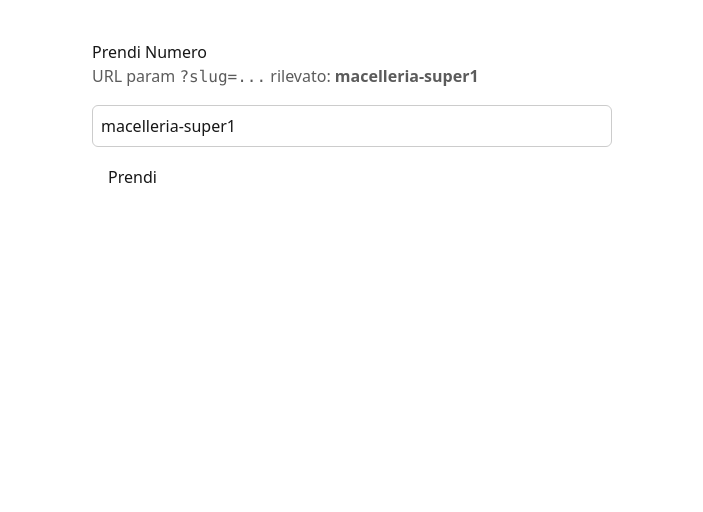
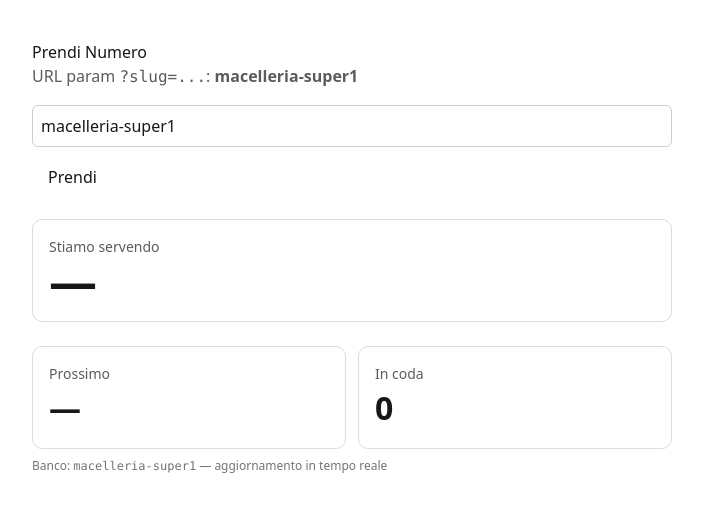
Before and after one commit to fabiofus/queue-app, a Next.js app: page /take in a window 1280 px wide. Shown: the top 512 px of the page, without its empty margins (288-991 px from the left). Built offline with nearby package versions, Linux system fonts and the light colour scheme; no server answers; the database is empty.

Commit message:
tabellone realtime per banconista e cliente

```diff
--- a/app/clerk/page.tsx
+++ b/app/clerk/page.tsx
@@ -1,5 +1,6 @@
 "use client";
 import { useState } from "react";
+import Board from "@/components/Board";
 
 export default function ClerkPage() {
   const [slug, setSlug] = useState("macelleria-super1");
@@ -20,7 +21,7 @@ export default function ClerkPage() {
   }
 
   return (
-    <div style={{ maxWidth: 520, margin: "40px auto", fontFamily: "system-ui" }}>
+    <div style={{ maxWidth: 640, margin: "40px auto", fontFamily: "system-ui" }}>
       <h1>Banconista — Chiama Prossimo</h1>
       <input
         value={slug}
@@ -36,6 +37,9 @@ export default function ClerkPage() {
 {JSON.stringify(called, null, 2)}
         </pre>
       )}
+
+      {/* Tabellone realtime */}
+      <Board slug={slug} />
     </div>
   );
 }
--- a/app/take/page.tsx
+++ b/app/take/page.tsx
@@ -1,35 +1,44 @@
 "use client";
 import { useState, useEffect } from "react";
 import { useSearchParams } from "next/navigation";
+import Board from "@/components/Board";
 
 export default function TakePage() {
   const searchParams = useSearchParams();
   const qpSlug = searchParams.get("slug") || "macelleria-super1";
   const [slug, setSlug] = useState(qpSlug);
   const [result, setResult] = useState<any>(null);
+  const [error, setError] = useState<string | null>(null);
   const [loading, setLoading] = useState(false);
 
-  useEffect(() => {
-    setSlug(qpSlug);
-  }, [qpSlug]);
+  useEffect(() => setSlug(qpSlug), [qpSlug]);
 
   async function take() {
+    try {
       setLoading(true);
       setResult(null);
+      setError(null);
       const res = await fetch("/api/tickets", {
         method: "POST",
         headers: { "Content-Type": "application/json" },
         body: JSON.stringify({ counterSlug: slug })
       });
       const data = await res.json();
+      if (!res.ok) throw new Error(data?.error || "Errore sconosciuto");
       setResult(data);
+    } catch (e: any) {
+      setError(e.message);
+    } finally {
       setLoading(false);
+    }
   }
 
   return (
-    <div style={{ maxWidth: 520, margin: "40px auto", fontFamily: "system-ui" }}>
+    <div style={{ maxWidth: 640, margin: "40px auto", fontFamily: "system-ui" }}>
       <h1>Prendi Numero</h1>
-      <p style={{ opacity: 0.7, marginBottom: 8 }}>URL param <code>?slug=...</code> rilevato: <b>{qpSlug}</b></p>
+      <p style={{ opacity: 0.7, marginBottom: 8 }}>
+        URL param <code>?slug=...</code>: <b>{qpSlug}</b>
+      </p>
       <input
         value={slug}
         onChange={e => setSlug(e.target.value)}
@@ -39,11 +48,20 @@ export default function TakePage() {
       <button onClick={take} disabled={loading} style={{ padding: "10px 16px", borderRadius: 8 }}>
         {loading ? "..." : "Prendi"}
       </button>
+
+      {error && (
+        <pre style={{ marginTop: 16, background: "#ffecec", padding: 12, borderRadius: 8 }}>
+{error}
+        </pre>
+      )}
       {result && (
         <pre style={{ marginTop: 16, background: "#f6f6f6", padding: 12, borderRadius: 8 }}>
 {JSON.stringify(result, null, 2)}
         </pre>
       )}
+
+      {/* Tabellone realtime */}
+      <Board slug={slug} />
     </div>
   );
 }
--- /dev/null
+++ b/components/Board.tsx
@@ -0,0 +1,111 @@
+"use client";
+import { useEffect, useMemo, useState } from "react";
+import { supabaseBrowser } from "@/lib/supabase-browser";
+
+type Snapshot = {
+  serving: number | null;   // ultimo 'called'
+  next: number | null;      // prossimo 'waiting'
+  waiting: number;          // quanti in 'waiting'
+};
+
+async function fetchSnapshot(slug: string): Promise<Snapshot> {
+  const supabase = supabaseBrowser();
+  const today = new Date().toISOString().slice(0,10); // yyyy-mm-dd
+
+  // ultimo chiamato
+  const { data: calledRows, error: err1 } = await supabase
+    .from("tickets")
+    .select("ticket_number")
+    .eq("counter_slug", slug)
+    .eq("ticket_date", today)
+    .eq("status", "called")
+    .order("ticket_number", { ascending: false })
+    .limit(1);
+  if (err1) throw err1;
+
+  // prossimo (waiting più basso)
+  const { data: nextRows, error: err2 } = await supabase
+    .from("tickets")
+    .select("ticket_number")
+    .eq("counter_slug", slug)
+    .eq("ticket_date", today)
+    .eq("status", "waiting")
+    .order("ticket_number", { ascending: true })
+    .limit(1);
+  if (err2) throw err2;
+
+  // quanti in coda
+  const { count, error: err3 } = await supabase
+    .from("tickets")
+    .select("*", { count: "exact", head: true })
+    .eq("counter_slug", slug)
+    .eq("ticket_date", today)
+    .eq("status", "waiting");
+  if (err3) throw err3;
+
+  return {
+    serving: calledRows?.[0]?.ticket_number ?? null,
+    next: nextRows?.[0]?.ticket_number ?? null,
+    waiting: count ?? 0,
+  };
+}
+
+export default function Board({ slug }: { slug: string }) {
+  const [snap, setSnap] = useState<Snapshot>({ serving: null, next: null, waiting: 0 });
+  const supabase = useMemo(() => supabaseBrowser(), []);
+
+  // load iniziale
+  useEffect(() => {
+    fetchSnapshot(slug).then(setSnap).catch(console.error);
+  }, [slug]);
+
+  // Realtime su tabella tickets per questo slug
+  useEffect(() => {
+    const channel = supabase
+      .channel(`board:${slug}`)
+      .on(
+        "postgres_changes",
+        {
+          event: "*",
+          schema: "public",
+          table: "tickets",
+          filter: `counter_slug=eq.${slug}`,
+        },
+        () => {
+          // ogni cambio ricalcola snapshot
+          fetchSnapshot(slug).then(setSnap).catch(console.error);
+        }
+      )
+      .subscribe();
+
+    return () => {
+      supabase.removeChannel(channel);
+    };
+  }, [slug, supabase]);
+
+  const styleBox: React.CSSProperties = { padding: 16, border: "1px solid #ddd", borderRadius: 10, marginTop: 12 };
+
+  return (
+    <div style={{ marginTop: 20 }}>
+      <div style={styleBox}>
+        <div style={{ fontSize: 14, opacity: 0.7 }}>Stiamo servendo</div>
+        <div style={{ fontSize: 48, fontWeight: 800, lineHeight: 1 }}>
+          {snap.serving ?? "—"}
+        </div>
+      </div>
+      <div style={{ display: "grid", gridTemplateColumns: "1fr 1fr", gap: 12, marginTop: 12 }}>
+        <div style={styleBox}>
+          <div style={{ fontSize: 14, opacity: 0.7 }}>Prossimo</div>
+          <div style={{ fontSize: 32, fontWeight: 700 }}>{snap.next ?? "—"}</div>
+        </div>
+        <div style={styleBox}>
+          <div style={{ fontSize: 14, opacity: 0.7 }}>In coda</div>
+          <div style={{ fontSize: 32, fontWeight: 700 }}>{snap.waiting}</div>
+        </div>
+      </div>
+      <div style={{ marginTop: 8, fontSize: 12, opacity: 0.6 }}>
+        Banco: <code>{slug}</code> — aggiornamento in tempo reale
+      </div>
+    </div>
+  );
+}
--- /dev/null
+++ b/lib/supabase-browser.ts
@@ -0,0 +1,8 @@
+"use client";
+import { createClient } from "@supabase/supabase-js";
+
+export const supabaseBrowser = () =>
+  createClient(
+    process.env.NEXT_PUBLIC_SUPABASE_URL!,
+    process.env.NEXT_PUBLIC_SUPABASE_ANON_KEY!
+  );
```
Lines whose indentation alone changed are shown as unchanged.
